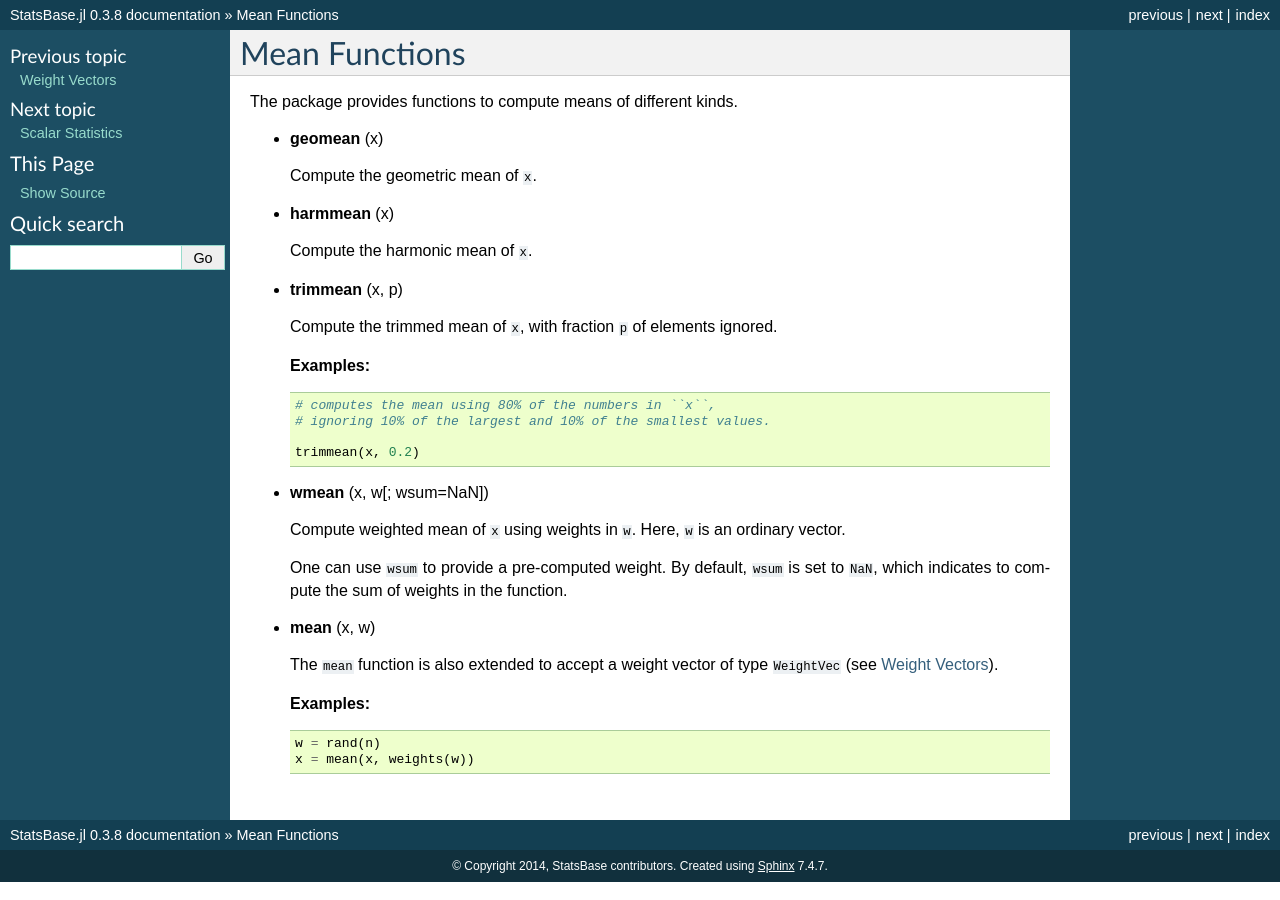
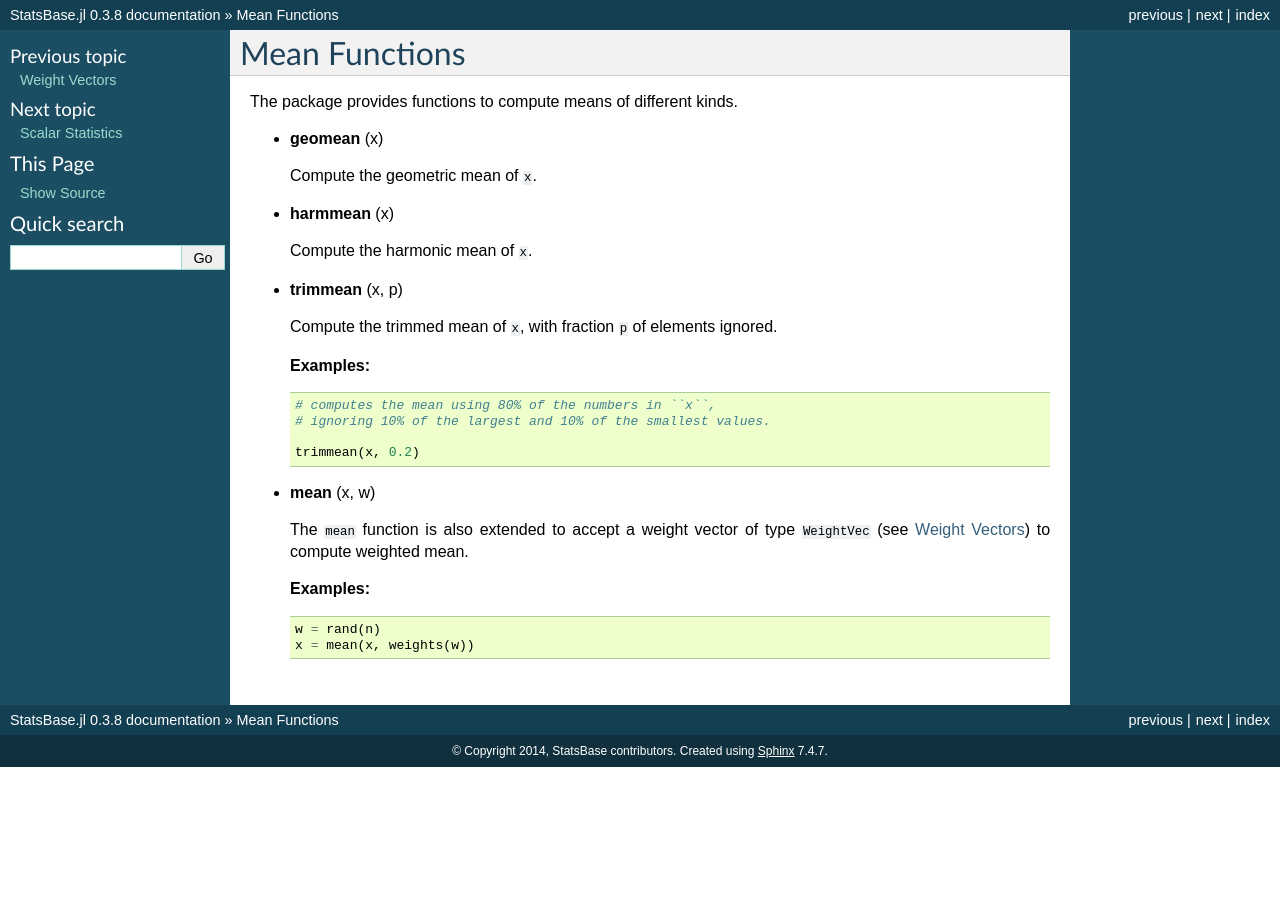
Before and after one commit to JuliaStats/StatsBase.jl, a Sphinx documentation site: the page built from docs/source/means.rst, in a window 1280 px wide. Built offline with Sphinx 7.4.7, drawn with Linux system fonts in a browser that asks for light colours; formulas are drawn with MathJax 3.

Commit message:
wmean deprecated in favor of mean(x, weights(w))
The purpose of this change is to encourage consistent API of using weights.

```diff
--- a/docs/source/means.rst
+++ b/docs/source/means.rst
@@ -24,15 +24,9 @@ The package provides functions to compute means of different kinds.
 
     trimmean(x, 0.2)
 
-- **wmean** (x, w[; wsum=NaN])
-
-  Compute weighted mean of ``x`` using weights in ``w``. Here, ``w`` is an ordinary vector.
-
-  One can use ``wsum`` to provide a pre-computed weight. By default, ``wsum`` is set to ``NaN``, which indicates to compute the sum of weights in the function.
-
 - **mean** (x, w)
 
-  The ``mean`` function is also extended to accept a weight vector of type ``WeightVec`` (see :ref:`weightvec`).
+  The ``mean`` function is also extended to accept a weight vector of type ``WeightVec`` (see :ref:`weightvec`) to compute weighted mean.
 
   **Examples:**
 
```
Also changed, not shown: 2 other files.
